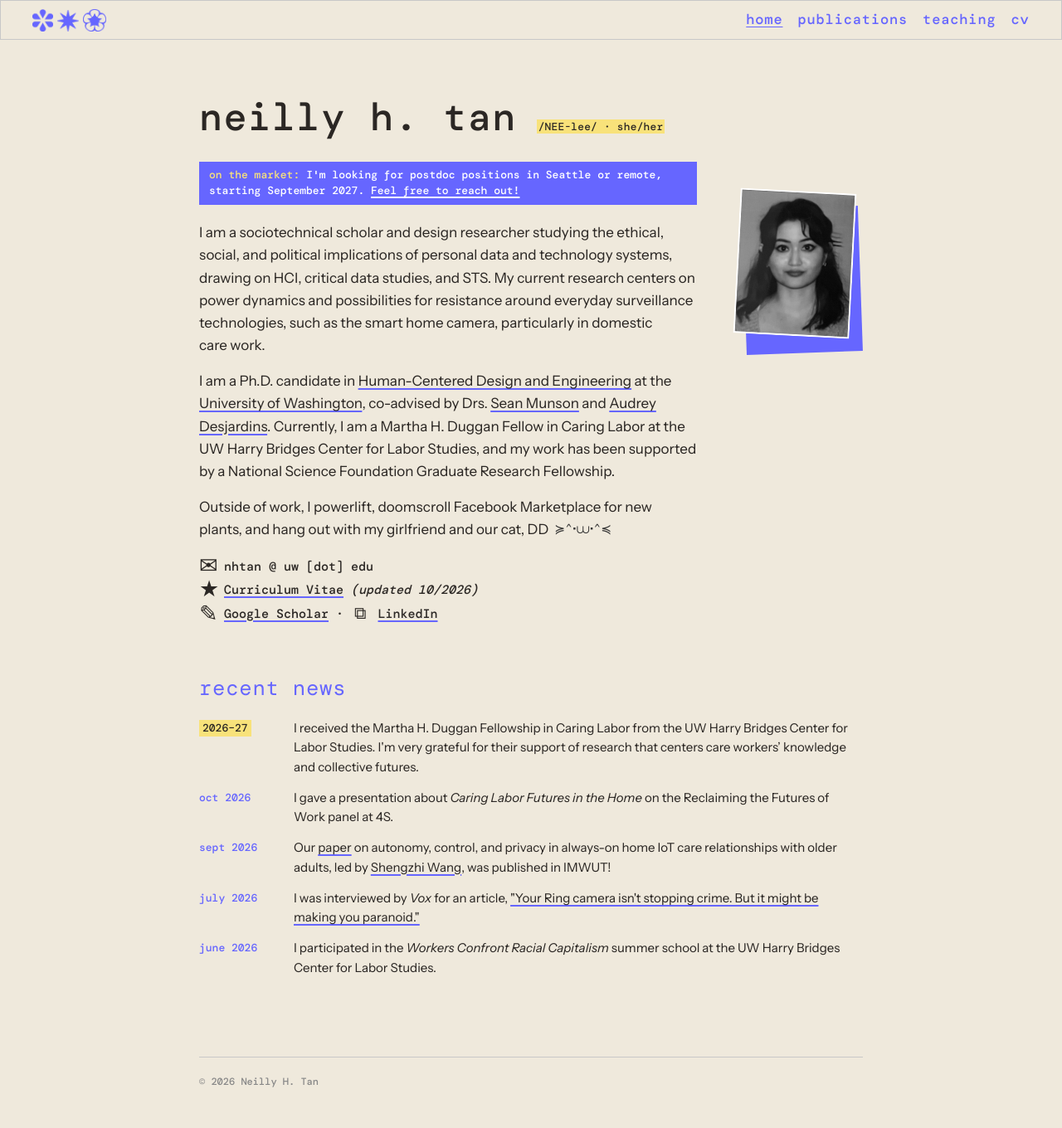
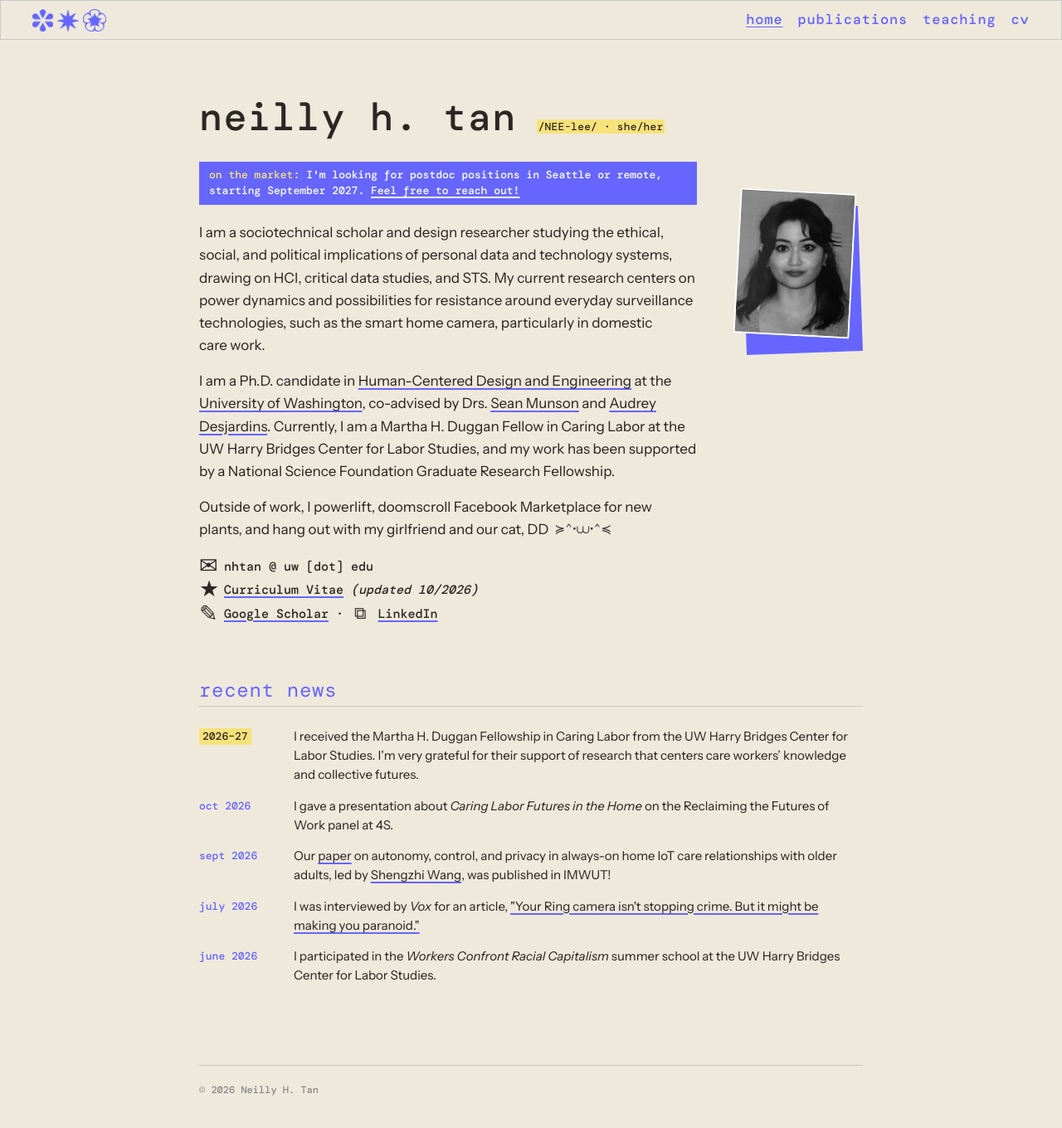
Before and after one commit to neillytan/neillytan.github.io, a Jekyll site: the page built from index.html, in a window 1280 px wide and 1372 px high. Shown: the top 1360 px of the window at 83% size. Built offline with Jekyll 4.4.1, drawn with Linux system fonts in a browser that asks for light colours; some web fonts are replaced.

Commit message:
News heading: underline to match other sections
Co-Authored-By: Claude Opus 5.5 <noreply@anthropic.com>

```diff
--- a/assets/css/style.css
+++ b/assets/css/style.css
@@ -112,7 +112,7 @@ p { margin: 0 0 1rem; }
 
 /* news */
 .news { margin-top: 48px; }
-.news h2 { font-size: 1.6rem; margin-bottom: 24px; }
+.news h2 { font-size: 1.5rem; line-height: 1.2; padding-bottom: 4px; border-bottom: 1px solid var(--line); margin-bottom: 24px; }
 .news-list { display: grid; grid-template-columns: 96px minmax(0, 1fr); gap: 14px 18px; font-size: 15px; line-height: 1.55; }
 .news-date { font-family: var(--heading-font); font-size: 13px; color: var(--accent); text-transform: lowercase; padding-top: 2px; }
 .news-date:first-of-type { background: var(--highlight); color: var(--text); padding: 0 4px; margin-top: 2px; justify-self: start; height: fit-content; }
```
